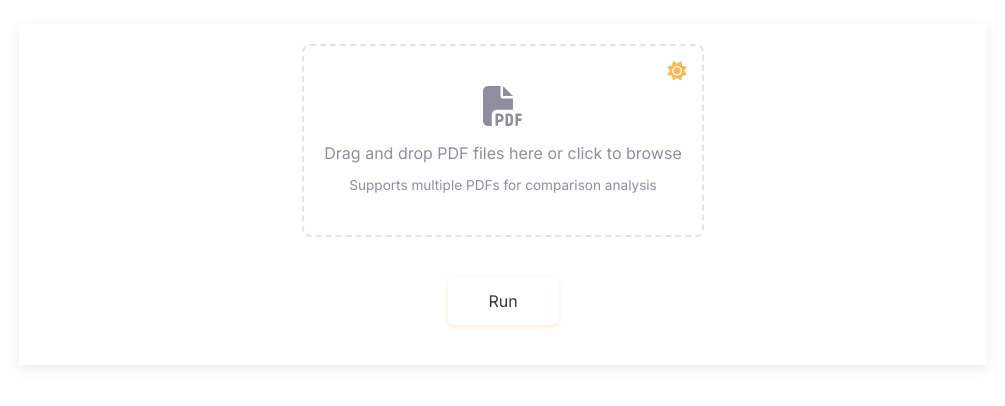
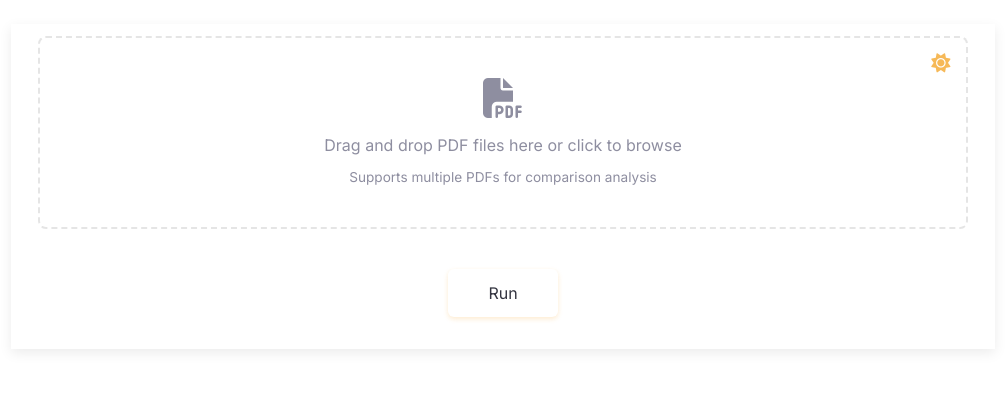
Before and after one commit to anshulchahar/docanalyze, a Flask app: page / in a window 1280 px wide. Shown: the part 64-470 px from the top of the page, without its empty margins (137-1142 px from the left). Run offline with Flask 3, Linux system fonts and the light colour scheme; some libraries are stand-ins or nearby versions.

Commit message:
feat: adjust padding and width for improved layout consistency

```diff
--- a/static/css/style.css
+++ b/static/css/style.css
@@ -156,7 +156,8 @@ h1 {
 }
 
 .card-body {
-    padding: 20px;
+    padding: 12px;
+    /* Reduced padding to allow wider content */
 }
 
 /* Form elements */
@@ -164,6 +165,8 @@ h1 {
     margin-bottom: 20px;
     display: flex;
     justify-content: center;
+    padding: 0 6px;
+    /* Reduced side padding */
 }
 
 label {
@@ -236,6 +239,12 @@ button[type="submit"] {
     margin-bottom: 20px;
     transition: background-color 0.3s, border-color 0.3s;
     position: relative;
+    width: 100%;
+    /* Ensure it takes full width */
+    max-width: 98%;
+    /* Allow some small margin on sides */
+    margin-left: auto;
+    margin-right: auto;
 }
 
 .dropzone:hover,
--- a/templates/index.html
+++ b/templates/index.html
@@ -58,7 +58,7 @@
     </header>
 
     <main class="py-6">
-        <div class="container mx-auto px-4 max-w-[1000px]">
+        <div class="container mx-auto px-2 max-w-[1000px]">
             <div class="card">
                 <div class="card-body">
                     <form id="upload-form">
```
